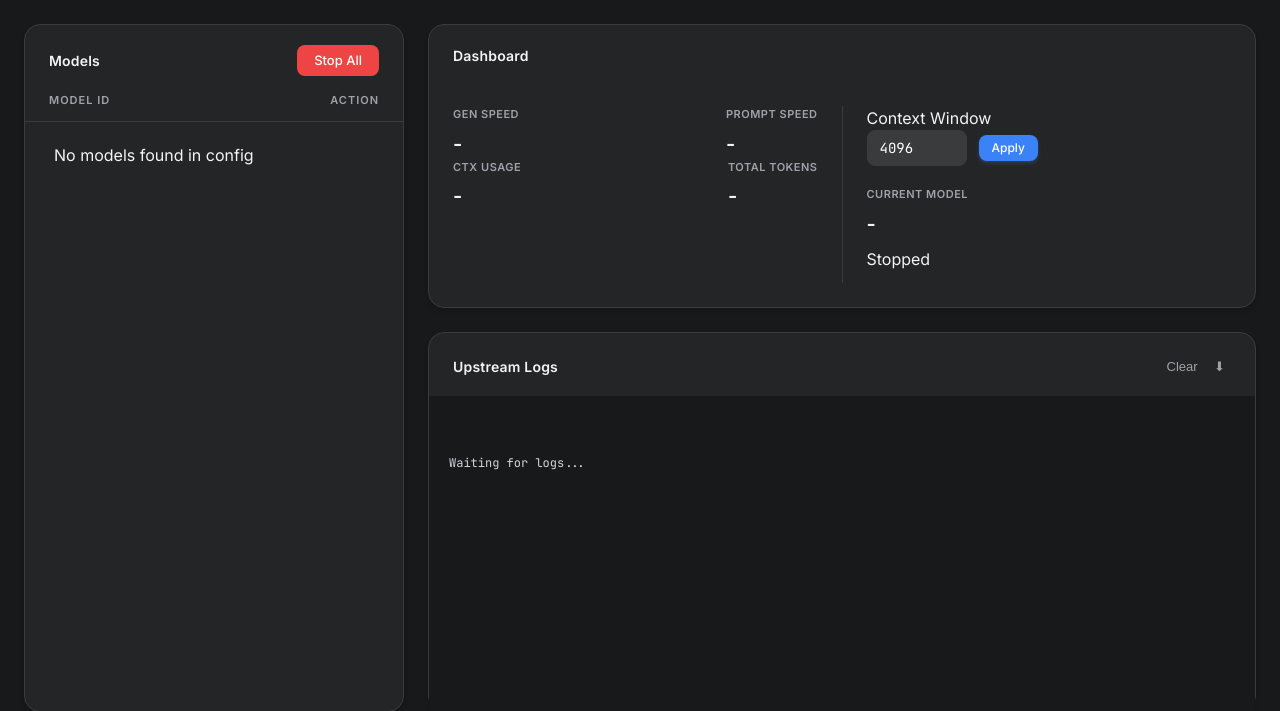
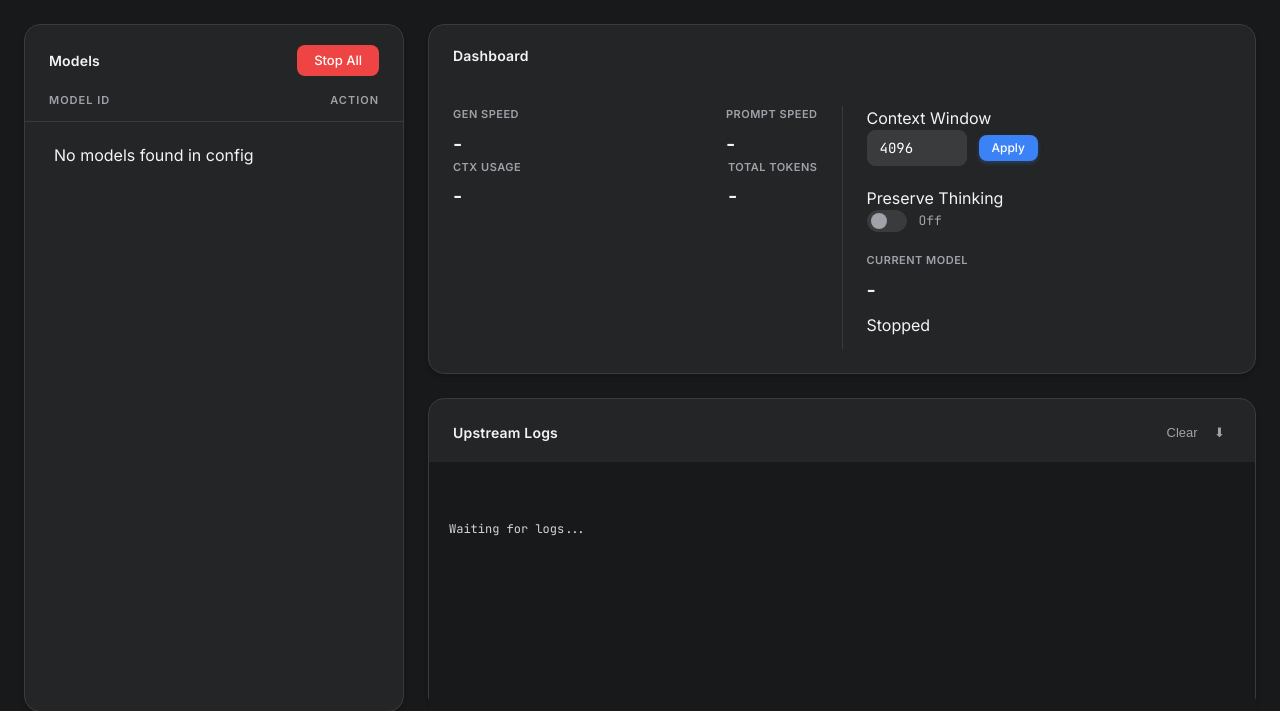
Before and after one commit to architector1324/llama-switch, a FastAPI app: page / in a window 1280 px wide. Shown: the part 64-775 px from the top of the page. Run offline with FastAPI, Linux system fonts and the light colour scheme.

Commit message:
feat(llm): add a preserve-thinking toggle to the dashboard

```diff
--- a/server.py
+++ b/server.py
@@ -166,6 +166,9 @@
         self.default_ctx: int = 4096
         # Survives sd loads and stops, so a round trip keeps the user's choice.
         self.selected_ctx: int = 0
+        # Whether the next llm load pulls previous reasoning back into the prompt.
+        # Sticky like selected_ctx: a stop or an sd load must not reset the choice.
+        self.selected_preserve_think: bool = False
         # Frame cap for tts, apart from ctx: 2048 frames at 12.5/s is about 164 s.
         self.default_frames: int = 2048
         self.selected_frames: int = 0
@@ -391,6 +394,7 @@
     quantization: Optional[str] = None
     ctx: Optional[int] = None
     frames: Optional[int] = None
+    preserve_think: Optional[bool] = None
 
 
 # --- Internal Start Logic ---
@@ -449,6 +453,7 @@
     quantization: Optional[str] = None,
     ctx: Optional[int] = None,
     frames: Optional[int] = None,
+    preserve_think: Optional[bool] = None,
 ) -> Dict:
     if not state.config_mgr:
         raise RuntimeError("Config not initialized")
@@ -484,17 +489,26 @@
     if frames is None:
         frames = state.selected_frames or state.default_frames
 
+    # Same precedence as ctx: an explicit request, then the last llm choice.
+    if preserve_think is None:
+        preserve_think = state.selected_preserve_think
+    preserve_flag = (
+        "--reasoning-preserve" if preserve_think else "--no-reasoning-preserve"
+    )
+
     port = find_free_port()
 
     cmd_str = cmd_template.replace("${PORT}", str(port))
     cmd_str = cmd_str.replace("${CTX}", str(ctx))
     cmd_str = cmd_str.replace("${FRAMES}", str(frames))
     cmd_str = cmd_str.replace("${HOST}", state.host)
+    cmd_str = cmd_str.replace("${PRESERVE_THINK}", preserve_flag)
     # Bare forms, for configs written without the braces.
     cmd_str = cmd_str.replace("$PORT", str(port))
     cmd_str = cmd_str.replace("$CTX", str(ctx))
     cmd_str = cmd_str.replace("$FRAMES", str(frames))
     cmd_str = cmd_str.replace("$HOST", state.host)
+    cmd_str = cmd_str.replace("$PRESERVE_THINK", preserve_flag)
 
     print(f"Starting model {model_key} on {state.host}:{port} with command: {cmd_str}")
 
@@ -518,6 +532,7 @@
             state.current_ctx = ctx if kind == "llm" else 0
             if kind == "llm":
                 state.selected_ctx = ctx
+                state.selected_preserve_think = preserve_think
             state.current_frames = frames if kind == "tts" else 0
             if kind == "tts":
                 state.selected_frames = frames
@@ -646,6 +661,7 @@
             "kind": state.current_kind,
             "ctx": state.current_ctx,
             "selected_ctx": state.selected_ctx or state.default_ctx,
+            "selected_preserve_think": state.selected_preserve_think,
             "frames": state.current_frames,
             "selected_frames": state.selected_frames or state.default_frames,
             "port": state.current_port if is_running else None,
@@ -678,7 +694,7 @@
 def start_server(req: StartRequest):
     try:
         updated_data = _start_model_server(
-            req.model_key, req.quantization, req.ctx, req.frames
+            req.model_key, req.quantization, req.ctx, req.frames, req.preserve_think
         )
         return {"status": "started", **updated_data}
     except ValueError as e:
--- a/static/css/style.css
+++ b/static/css/style.css
@@ -452,6 +452,74 @@
     gap: 12px;
 }
 
+.switch {
+    display: inline-flex;
+    align-items: center;
+    cursor: pointer;
+    flex: none;
+}
+
+/* The native box still carries the state, it is just never painted. */
+.switch input {
+    position: absolute;
+    opacity: 0;
+    width: 0;
+    height: 0;
+}
+
+.switch-track {
+    display: block;
+    position: relative;
+    width: 40px;
+    height: 22px;
+    border-radius: 999px;
+    background: var(--bg-input);
+    border: 1px solid var(--border);
+    transition: background 0.2s, border-color 0.2s, box-shadow 0.2s;
+}
+
+.switch-thumb {
+    position: absolute;
+    top: 50%;
+    left: 3px;
+    width: 16px;
+    height: 16px;
+    margin-top: -8px;
+    border-radius: 50%;
+    background: var(--text-muted);
+    transition: transform 0.2s, background 0.2s;
+}
+
+.switch:hover .switch-track {
+    border-color: var(--border-active);
+}
+
+.switch input:checked + .switch-track {
+    background: var(--primary);
+    border-color: var(--primary);
+    box-shadow: var(--shadow-glow);
+}
+
+.switch input:checked + .switch-track .switch-thumb {
+    background: #fff;
+    transform: translateX(18px);
+}
+
+.switch input:focus-visible + .switch-track {
+    box-shadow: 0 0 0 3px var(--primary-glow);
+}
+
+.switch-state {
+    font-family: var(--font-mono);
+    font-size: 13px;
+    color: var(--text-muted);
+    transition: color 0.2s;
+}
+
+.switch-state.is-on {
+    color: var(--primary);
+}
+
 input[type="number"] {
     background: var(--bg-input);
     border: 1px solid var(--border);
--- a/static/js/app.js
+++ b/static/js/app.js
@@ -57,6 +57,7 @@
 let currentLoadingModel = null;
 let ctxInputPristine = true; // Field still mirrors the server, untouched
 let framesInputPristine = true;
+let preserveInputPristine = true;
 
 async function fetchConfig() {
     try {
@@ -172,6 +173,9 @@
     // Frames is tts-only: an llm-sized ctx makes no sense as a frame cap.
     const framesInput = document.getElementById('frames-input');
     const frames = parseInt(framesInput.value) || 2048;
+    // A launch flag, not a runtime one: it only takes effect on this load.
+    const preserveInput = document.getElementById('preserve-think-input');
+    const preserveThink = preserveInput ? preserveInput.checked : false;
 
     currentLoadingModel = key;
     updateButtonsState(lastStatus);
@@ -180,7 +184,7 @@
         const res = await fetch('/api/start', {
             method: 'POST',
             headers: { 'Content-Type': 'application/json' },
-            body: JSON.stringify({ model_key: key, quantization: quantization, ctx: ctx, frames: frames })
+            body: JSON.stringify({ model_key: key, quantization: quantization, ctx: ctx, frames: frames, preserve_think: preserveThink })
         });
 
         if (!res.ok) {
@@ -209,6 +213,26 @@
     const currentModel = lastStatus.model;
     const currentQuant = lastStatus.quantization;
     loadModel(currentModel, currentQuant);
+}
+
+function renderPreserveThinkState(on) {
+    const label = document.getElementById('preserve-think-state');
+    if (!label) return;
+    label.textContent = on ? 'On' : 'Off';
+    label.classList.toggle('is-on', !!on);
+}
+
+async function applyPreserveThinkChange() {
+    const input = document.getElementById('preserve-think-input');
+    // Once toggled, status polls stop overwriting the box.
+    preserveInputPristine = false;
+    renderPreserveThinkState(input && input.checked);
+
+    // The flag is baked into the command line, so the model has to come back up.
+    if (!lastStatus || !lastStatus.running || !lastStatus.model) {
+        return; // Nothing loaded: the checkbox just waits for the next start
+    }
+    loadModel(lastStatus.model, lastStatus.quantization);
 }
 
 async function applyFramesChange() {
@@ -282,6 +306,16 @@
         const ctxInput = document.getElementById('ctx-input');
         if (ctxInput && document.activeElement !== ctxInput) {
             ctxInput.value = status.selected_ctx;
+        }
+    }
+
+    // Mirror the server's remembered choice, except while a load is in flight:
+    // status still carries the old value until the new process is up.
+    if (preserveInputPristine && !currentLoadingModel) {
+        const preserveInput = document.getElementById('preserve-think-input');
+        if (preserveInput && document.activeElement !== preserveInput) {
+            preserveInput.checked = !!status.selected_preserve_think;
+            renderPreserveThinkState(preserveInput.checked);
         }
     }
 
@@ -409,12 +443,14 @@
     const ttsStats = document.getElementById('stats-tts');
     const ctxControl = document.getElementById('ctx-control');
     const framesControl = document.getElementById('frames-control');
+    const preserveControl = document.getElementById('preserve-think-control');
 
     if (llmStats) llmStats.style.display = notLlm ? 'none' : '';
     if (sdStats) sdStats.style.display = isSd ? '' : 'none';
     if (ttsStats) ttsStats.style.display = isTts ? '' : 'none';
     if (ctxControl) ctxControl.style.display = notLlm ? 'none' : '';
     if (framesControl) framesControl.style.display = isTts ? '' : 'none';
+    if (preserveControl) preserveControl.style.display = notLlm ? 'none' : '';
 }
 
 function updateActiveModel(status) {
--- a/templates/index.html
+++ b/templates/index.html
@@ -4,7 +4,7 @@
     <meta charset="UTF-8">
     <meta name="viewport" content="width=device-width, initial-scale=1.0">
     <title>Llama Switch</title>
-    <link rel="stylesheet" href="/static/css/style.css?v=5">
+    <link rel="stylesheet" href="/static/css/style.css?v=6">
     <link href="https://fonts.googleapis.com/css2?family=Inter:wght@400;500;600&family=JetBrains+Mono:wght@400;500&display=swap" rel="stylesheet">
 </head>
 <body class="dark-theme">
@@ -119,6 +119,17 @@
                                 </div>
                             </div>
 
+                            <div class="control-group compact-group" id="preserve-think-control">
+                                <label for="preserve-think-input" title="Pull the reasoning of earlier assistant turns back into the prompt. Off means every turn starts from a clean slate. Applied when the model loads, so toggling reloads it.">Preserve Thinking</label>
+                                <div class="input-wrapper">
+                                    <label class="switch">
+                                        <input type="checkbox" id="preserve-think-input" onchange="applyPreserveThinkChange()">
+                                        <span class="switch-track"><span class="switch-thumb"></span></span>
+                                    </label>
+                                    <span class="switch-state" id="preserve-think-state">Off</span>
+                                </div>
+                            </div>
+
                             <div class="control-group compact-group" id="frames-control" style="display: none;">
                                 <label for="frames-input" title="Audio frames, 12.5 per second. 2048 caps a clip at about 164 s; longer text is cut off mid-sentence.">Max Frames</label>
                                 <div class="input-wrapper">
@@ -155,6 +166,6 @@
             </section>
         </main>
     </div>
-    <script src="/static/js/app.js?v=7"></script>
+    <script src="/static/js/app.js?v=10"></script>
 </body>
 </html>
```
